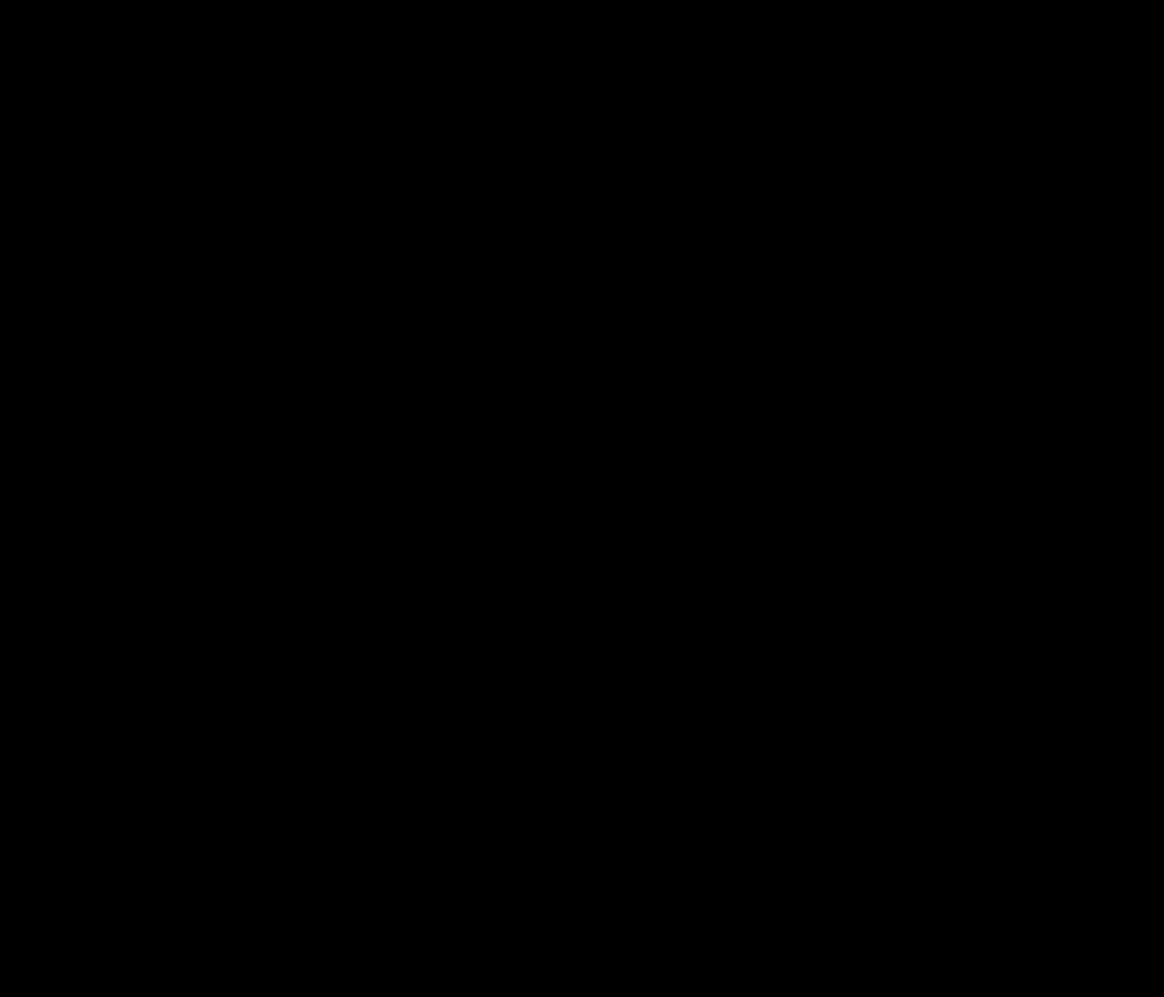
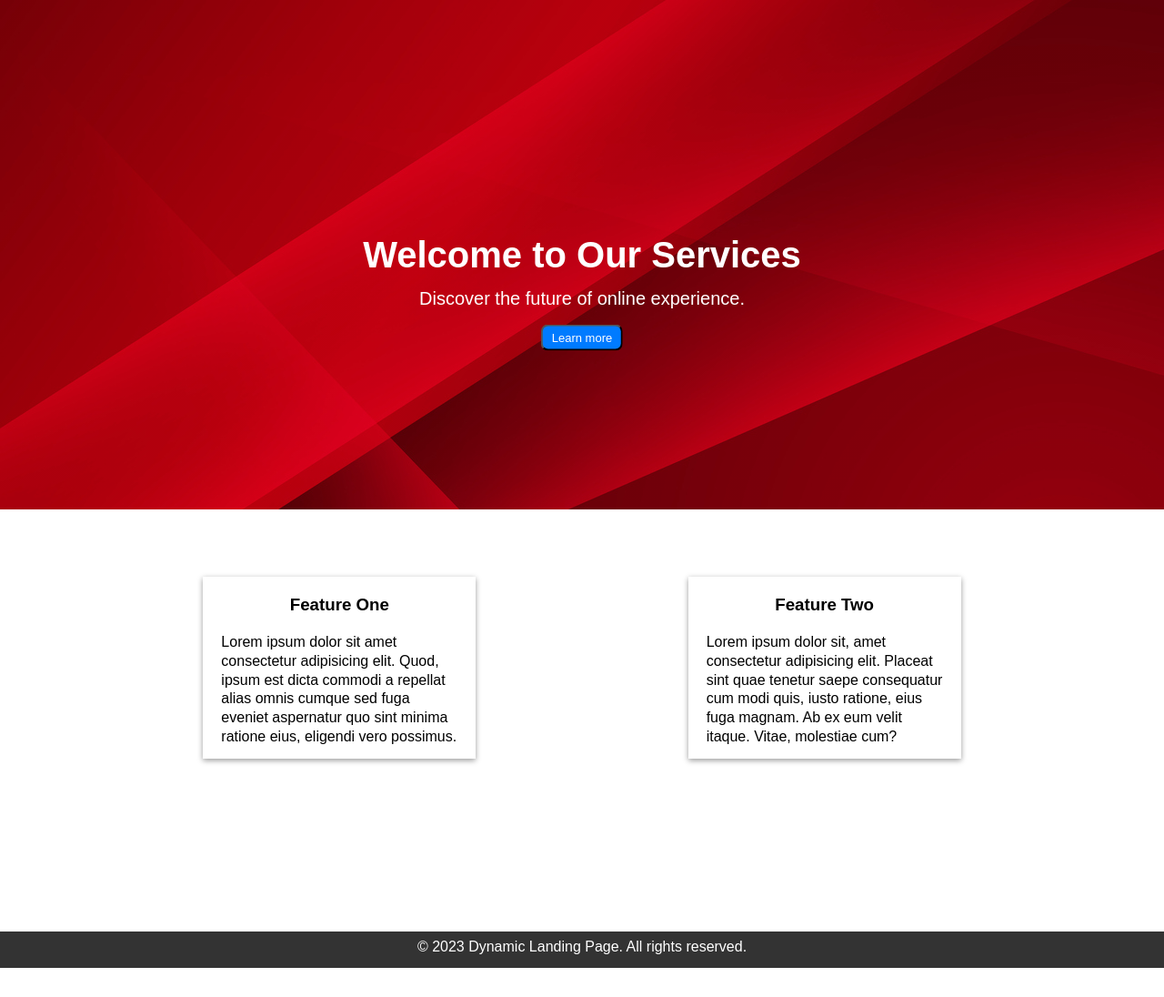
Before and after one commit to GRangaSwamy/landingPage, a plain HTML site: page index.html in a window 1280 px wide. Shown: the whole page at 91% size. Before the commit the page ends 800 px from the top, so only its background shows below. Drawn offline with Linux system fonts and the light colour scheme.

Commit message:
Add files via upload

```diff
--- a/index.html
+++ b/index.html
@@ -7,8 +7,25 @@
     <link rel="stylesheet" href="style.css">
 </head>
 <body>
-    <div class="main">
-
+    <div class="header">
+        <h1>Welcome to Our Services</h1>
+        <p>Discover the future of online experience.</p>
+        <button class="btn">Learn more</button>
+    </div>
+    <div class="features">
+        <div class="row">
+            <div class="col1">
+                <h3>Feature One</h3>
+                <p>Lorem ipsum dolor sit amet consectetur adipisicing elit. Quod, ipsum est dicta commodi a repellat alias omnis cumque sed fuga eveniet aspernatur quo sint minima ratione eius, eligendi vero possimus.</p>
+            </div>
+            <div class="col2">
+                <h3>Feature Two</h3>
+                <p>Lorem ipsum dolor sit, amet consectetur adipisicing elit. Placeat sint quae tenetur saepe consequatur cum modi quis, iusto ratione, eius fuga magnam. Ab ex eum velit itaque. Vitae, molestiae cum?</p>
+            </div>
+        </div>
+    </div>
+    <div class="footer">
+        <p>© 2023 Dynamic Landing Page. All rights reserved.</p>
     </div>
 </body>
 </html>
--- a/style.css
+++ b/style.css
@@ -5,8 +5,112 @@
     font-family: sans-serif;
 }
 body{
-    background-color: #000;
+    background-color: #fff#000;
 }
-.main{
-    background-image: linear-gradient(rgba(0,0,0,0.75),rgba(0,0,0,0.75)),url("https://imgur.com/RurqKDM");
+.header{
+    width: 100%;
+    height: 70vh;
+    background-color: white;
+    background: linear-gradient(rgba(0,0,0,0.10),rgba(0,0,0,0.10)),url(./undefined\ -\ Imgur.jpg);
+    position: relative;
 }
+.header h1{
+    position: relative;
+    top: 50%;
+    left: 50%;
+    transform: translate(-50%,-50%);
+    text-align: center;
+    font-size: 40px;
+    font-weight: 400px;
+    color: white;
+}
+.header p{
+    position: relative;
+    top: 50%;
+    left: 50%;
+    transform: translate(-50%,-50%);
+    text-align: center;
+    font-size: 20px;
+    font-weight: 200px;
+    margin-top: 3px;
+    color: white;
+}
+.header .btn{
+    position: relative;
+    top: 50%;
+    left: 50%;
+    transform: translate(-50%,-50%);
+    text-align: center;
+    font-size: 20px;
+    font-weight: 200px;
+    background-color: #007bff;
+    padding: 5px 10px;
+    margin-top: 20px;
+    border-radius: 8px;
+    color: white;
+    font-size: small;
+    cursor: pointer;
+}
+.features{
+    width: 100%;
+    position: relative;
+    height: 25rem;
+    background-color: #fff;
+    border: 5px;
+}
+.features .row{
+    position: relative;
+    display: flex;
+    justify-content: space-evenly;
+    margin-top: 4rem;
+}
+.features .row .col1{
+    width: 300px;
+    height: 200px;
+    margin: 10px;
+    padding: 20px;
+    border: 15px;
+    box-shadow: 0 2px 6px rgba(0, 0, 0, 0.4);
+}
+.features .row .col1 h3{
+    text-align: center;
+    color: rgb(0, 0, 0);
+}
+.features .row .col2{
+    width: 300px;
+    height: 200px;
+    margin: 10px;
+    padding: 20px;
+    border: 15px;
+    box-shadow: 0 2px 6px rgba(0, 0, 0, 0.4);
+}
+.features .row .col2 h3{
+    text-align: center;
+    color: black;
+}
+.features .row .col2 p{
+    color: black;
+    margin-top: 20px;
+    line-height: 1.3rem;
+}
+.features .row .col1 p{
+    color: black;
+    margin-top: 20px;
+    line-height: 1.3rem;
+}
+.footer{
+    width: 100%;
+    height: 40px;
+    background-color: #333;
+    margin-bottom: 2rem;
+}
+.footer p{
+    color: white;
+    text-align: center;
+    padding: 8px 10px;
+}
+@media only screen and (max-width: 600px){
+    .header{
+        height: 40vh;
+    }
+}
```
